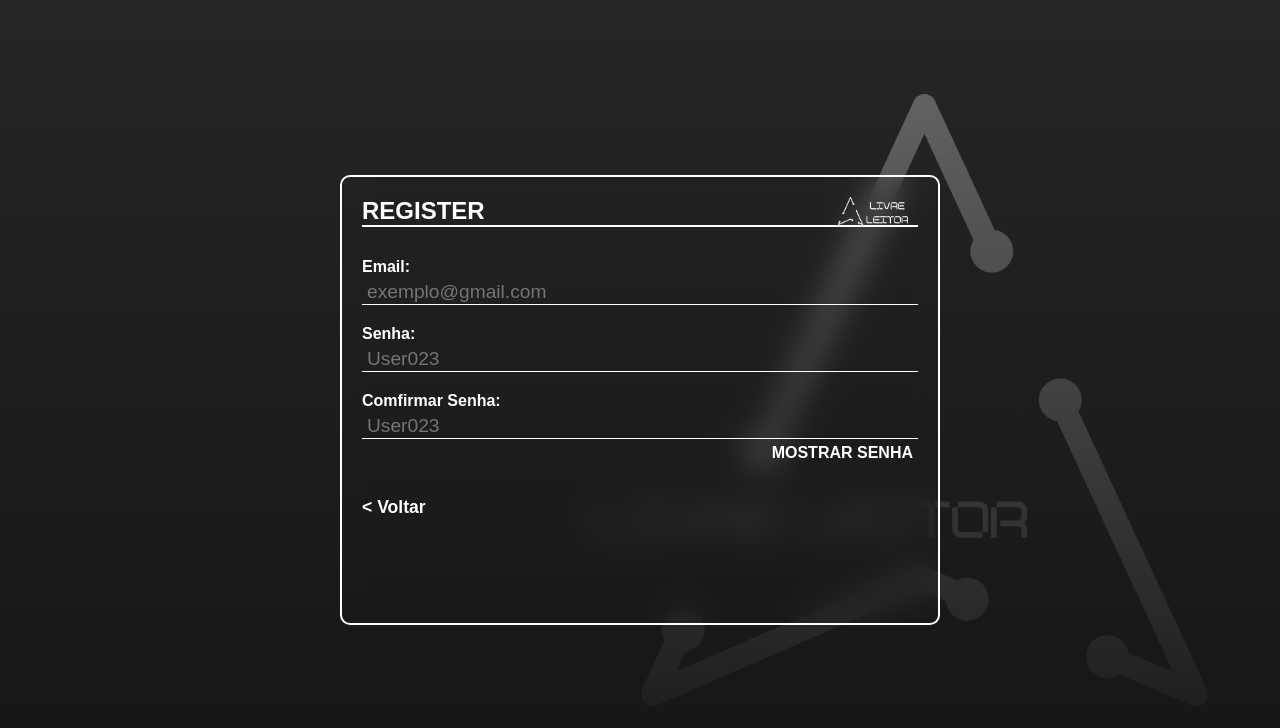
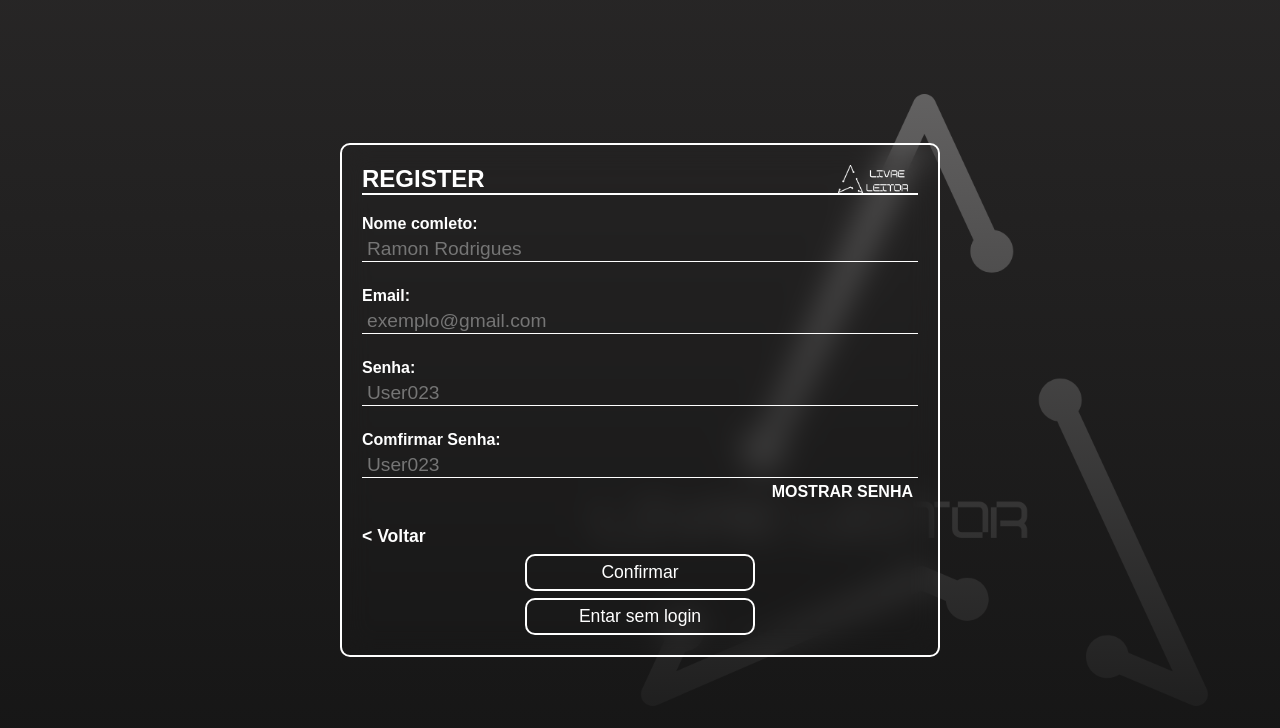
Before and after one commit to ramon-rodrigues-001/My-personal-project, a React (Vite) app: page /deploy-my-project/register in a window 1280 px wide. Shown: the top 728 px of the page. Built offline with nearby package versions, Linux system fonts and the light colour scheme.

Commit message:
iniciando component de vitrine de livros

```diff
--- a/src/components/register/register.jsx
+++ b/src/components/register/register.jsx
@@ -1,12 +1,36 @@
 import styles from './register.module.scss'
 
 function Register() {
+
+  function exibirSenha() {
+    const inputSenha_1 = document.querySelector('#senha-1')
+    const inputSenha_2 = document.querySelector('#senha-2')
+    const btnExibir = document.querySelector('#exibir')
+
+    if (inputSenha_1.type === "password") {
+      inputSenha_1.type = "text"
+      inputSenha_2.type = "text"
+      btnExibir.innerHTML = "COBRIR SENHA"
+    }
+    else if (inputSenha_1.type === "text") {
+      inputSenha_1.type = 'password'
+      inputSenha_2.type = 'password'
+      btnExibir.innerHTML = "MOSTRAR SENHA"
+    }
+  }
+
+
   return (
     <section className={styles.sectionRegister}>
         <div className={styles.cardRegister}>
           <h1>REGISTER <img src="/logo-transparent.png" alt="logo" className={styles.logo} /></h1>
 
           <form action="#" className={styles.formulario}>
+            <div>
+              <label htmlFor="nome" className={styles.label}>Nome comleto: </label> <br />
+              <input type="text" placeholder='Ramon Rodrigues' className={styles.input} id='nome'/>
+            </div>
+
             <div>
               <label htmlFor="email" className={styles.label}>Email: </label> <br />
               <input type="text" placeholder='exemplo@gmail.com' className={styles.input} id='email'/>
@@ -20,7 +44,7 @@ function Register() {
             <div>
               <label htmlFor="senha-2" className={styles.label}>Comfirmar Senha: </label> <br />
               <input type="password" placeholder='User023' className={styles.input} id='senha-2'/>
-              <p className={styles.Exibir} id='exibir'>
+              <p onClick={exibirSenha} className={styles.Exibir} id='exibir'>
                 MOSTRAR SENHA
               </p>
             </div>
@@ -28,7 +52,12 @@ function Register() {
 
           <a href="/deploy-my-project/" className={styles.volar}>&lt; Voltar</a>
 
-
+          <a href="/deploy-my-project/vitrine" className={styles.examinador}>
+              Confirmar
+          </a>
+          <a href="/deploy-my-project/vitrine" className={styles.examinador}>
+              Entar sem login
+          </a>
         </div>
     </section>
   )
--- a/src/components/register/register.module.scss
+++ b/src/components/register/register.module.scss
@@ -34,8 +34,8 @@
             display: flex;
             flex-direction: column;
             justify-content: center;
-            height: 270px;
-            gap: 20px;
+            padding: 20px 0px;
+            gap: 25px;
 
             .label {
                 font-weight: bold;
@@ -76,5 +76,23 @@
                 text-decoration: underline;
             }
         }
+
+        .examinador {
+            text-align: center;
+            display: block;
+            font-size: 1.1em;
+            border: solid 2px rgb(255, 255, 255);
+            color: white;
+            text-decoration: none;
+            margin: 7px auto 0px auto;
+            padding: 6px 10px;
+            border-radius: 10px;
+            width: 230px;
+
+            &:hover {
+                border-color: $lightRed;
+                color: $lightRed;
+            }
+        }
     }
 }
```
Also changed, not shown: src/components/vitrine/header-vitrine/headerVitrine.jsx (added, +8 -0 lines), src/routes/Vitrine.router.jsx (added, +7 -0 lines), src/components/vitrine/header-vitrine/headerVitrine.scss (added).
